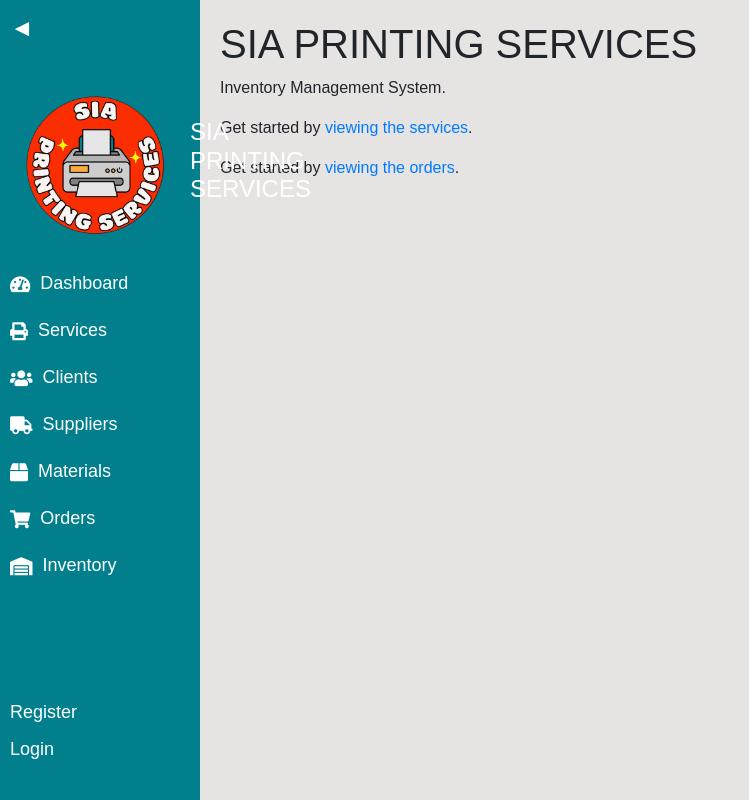
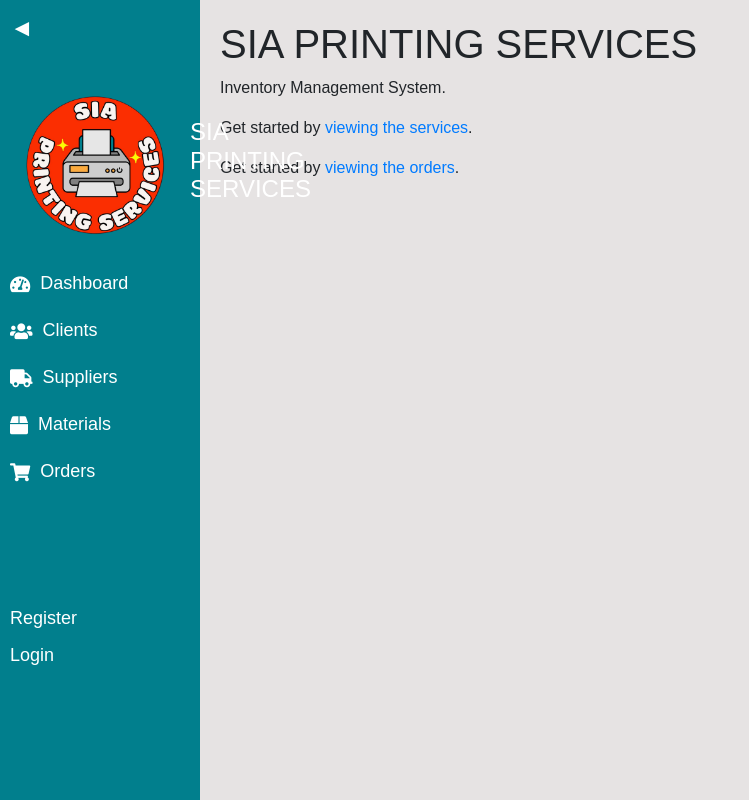
Before and after one commit to 149CCDRI/05-09-2024inventory_management, a Django app: page / in a window 1280 px wide. Shown: the whole page, without its empty margins (0-749 px from the left). Run offline with Django 5.2, Linux system fonts and the light colour scheme.

Commit message:
replaced home with index, removed orders and services from sidebar

```diff
--- a/inventory_management/inventory/templates/inventory/home.html
+++ /dev/null
@@ -1,14 +0,0 @@
-{% extends "partials/base.html" %}
-
-{% block title %}
-Home
-{% endblock %}
-
-{% block content %}
-<div class="content" id="content">
-    <h1>SIA PRINTING SERVICES</h1>
-    <p>Inventory Management System.</p>
-    <p>Get started by <a href="{% url 'service_list' %}">viewing the services</a>.</p>
-    <p>Get started by <a href="{% url 'place_order' %}">viewing the orders</a>.</p>
-</div>
-{% endblock %}
--- a/inventory_management/inventory/templates/inventory/index.html
+++ b/inventory_management/inventory/templates/inventory/index.html
@@ -1 +1,14 @@
-{% extends inventory/home.html" %}
+{% extends "partials/base.html" %}
+
+{% block title %}
+Home
+{% endblock %}
+
+{% block content %}
+<div class="content" id="content">
+    <h1>SIA PRINTING SERVICES</h1>
+    <p>Inventory Management System.</p>
+    <p>Get started by <a href="{% url 'service_list' %}">viewing the services</a>.</p>
+    <p>Get started by <a href="{% url 'place_order' %}">viewing the orders</a>.</p>
+</div>
+{% endblock %}
--- a/inventory_management/inventory/templates/partials/nav.html
+++ b/inventory_management/inventory/templates/partials/nav.html
@@ -91,10 +91,7 @@
         <i class="icon fas fa-tachometer-alt"></i> <!-- Dashboard Icon -->
         <span class="text">Dashboard</span>
     </a>
-    <a href="{% url 'service_list' %}">
-        <i class="icon fas fa-print"></i> <!-- Printer Icon for Services -->
-        <span class="text">Services</span>
-    </a>
+
     <a href="{% url 'clients' %}">
         <i class="icon fas fa-users"></i> <!-- Icon for Clients -->
         <span class="text">Clients</span>
@@ -111,10 +108,7 @@
         <i class="icon fas fa-shopping-cart"></i> <!-- Icon for Orders -->
         <span class="text">Orders</span>
     </a>
-    <a href="{% url 'inventory' %}">
-        <i class="icon fas fa-warehouse"></i> <!-- Icon for Inventory -->
-        <span class="text">Inventory</span>
-    </a>
+
 
 
 
--- a/inventory_management/inventory/views.py
+++ b/inventory_management/inventory/views.py
@@ -7,7 +7,7 @@ from .models import Service, Order
 from django.utils import timezone
 
 def home(request):
-    return render(request, 'inventory/home.html')
+    return render(request, 'inventory/index.html')
     templates = loader.get_templates('base.html')
     return HttpResponse(templates.render(request))
 
```
